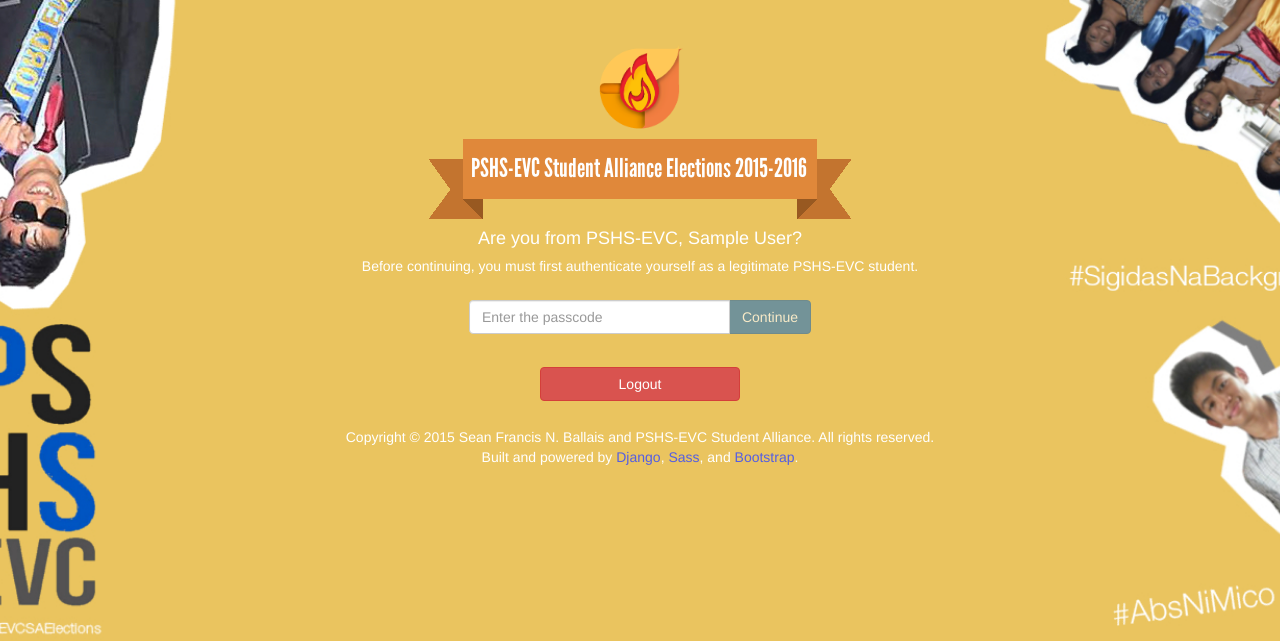
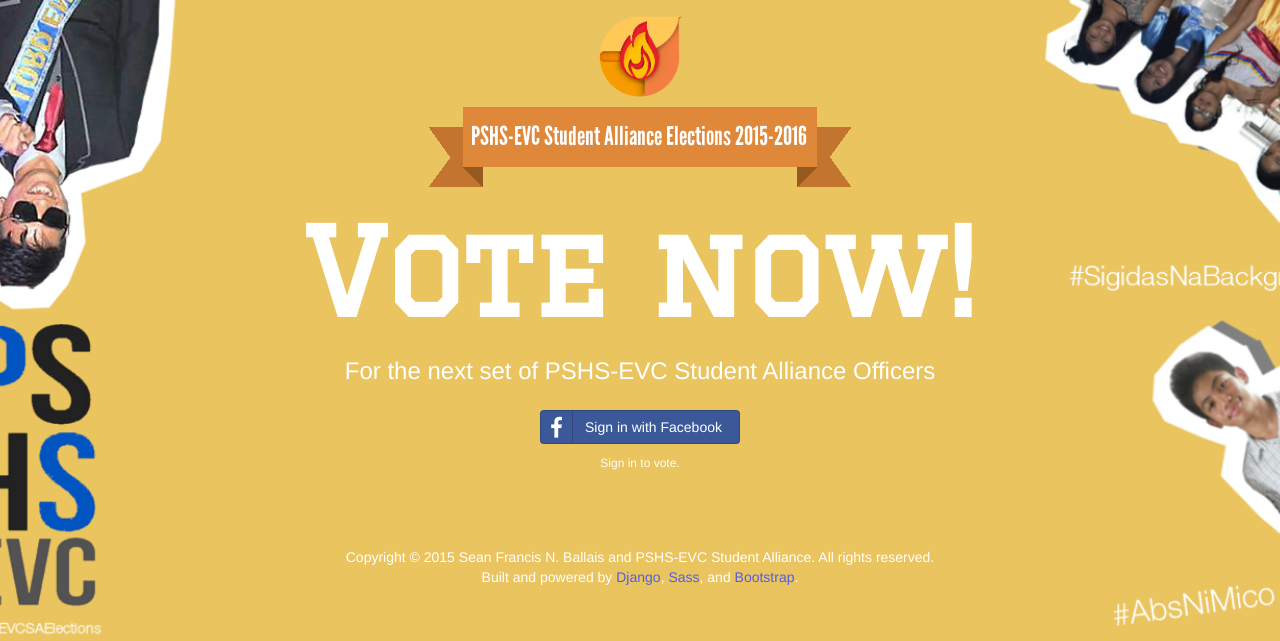
Before and after one commit to seanballais/SAElections, a Django app: page / in a window 1280 px wide. Shown: the top 641 px of the page. Run offline with Django 3.2, Linux system fonts and the light colour scheme; the visitor is signed in with stand-in values (Sample User, id 1); some libraries are stand-ins or nearby versions.

Commit message:
Removed the confirmation page.

```diff
--- a/SAElections/templates/home.html
+++ b/SAElections/templates/home.html
@@ -63,26 +63,6 @@
                     </div>
                 </div>
             </div>
-        {% elif user and not user.is_pshsevc and not user.is_anonymous %}
-            <script type="text/javascript">
-                var csrf_token = '{{ csrf_token }}';
-                page = 'auth-user-school';
-            </script>
-            <div id="pisay-check" class="row-fluid">
-                <img id="logo" class="img-responsive" src="/static/img/global/logo.png" height="128" width="94">
-                <img id="banner" src="/static/img/global/banner.png" height="80" width="422">
-                <h4>Are you from PSHS-EVC, {{ user.get_full_name | default:user.username }}?</h4>
-                <h5>Before continuing, you must first authenticate yourself as a legitimate PSHS-EVC student.</h5>
-                <div id="passcode-auth" class="input-group">
-                    <input id="passcode" type="text" class="form-control" placeholder="Enter the passcode" oninput="checkPasscode()">
-                    <span class="input-group-btn">
-                        <button id="continue-btn" class="btn btn-primary" type="button">Continue</button>
-                    </span>
-                </div>
-                <h6 id="incorrect-passcode-msg">Incorrect passcode</h6>
-                <a id="logout" href="{% url 'auth:logout' %}?next={{ request.path }}" class="btn btn-danger btn-block">Logout</a>
-                <noscript><h5>Javascript must be enabled in your browser.</h5></noscript>
-            </div>
         {% elif user and user.is_pshsevc and not user.is_anonymous and user.has_voted%}
             <div id="has-voted" class="row-fluid">
                 <img id="logo" class="img-responsive" src="/static/img/global/logo.png" height="128" width="94">
```
